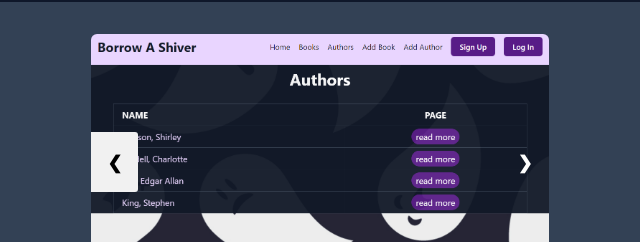
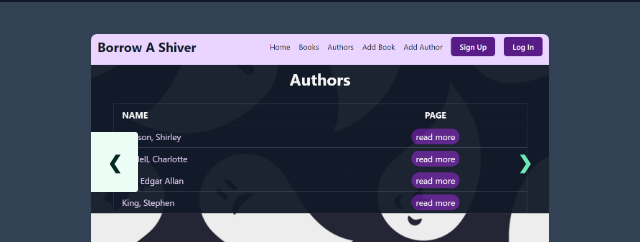
Before and after one commit to BiceSchembri/portfolio, a plain HTML site: page index.html in a window 1280 px wide. In both pictures the pointer is over the link 434 px from the left and 1310 px from the top of the page. Shown: the part 1148-1390 px from the top of the page, 320-960 px from the left. Drawn offline with nearby package versions, Linux system fonts and the light colour scheme.

Commit message:
Update button color

```diff
--- a/style/style.css
+++ b/style/style.css
@@ -38,7 +38,7 @@ img {
   width: auto;
   padding: 16px;
   margin-top: -22px;
-  color: white;
+  color: #6ee7b7;
   font-weight: bold;
   font-size: 18px;
   transition: 0.6s ease;
@@ -56,6 +56,6 @@ img {
 
 /* On hover, add a grey background color */
 .prev:hover, .next:hover {
-  background-color: #f1f1f1;
-  color: black;
+  background-color: #ecfdf5;
+  color: #022c22;
 }/*# sourceMappingURL=style.css.map */
```
